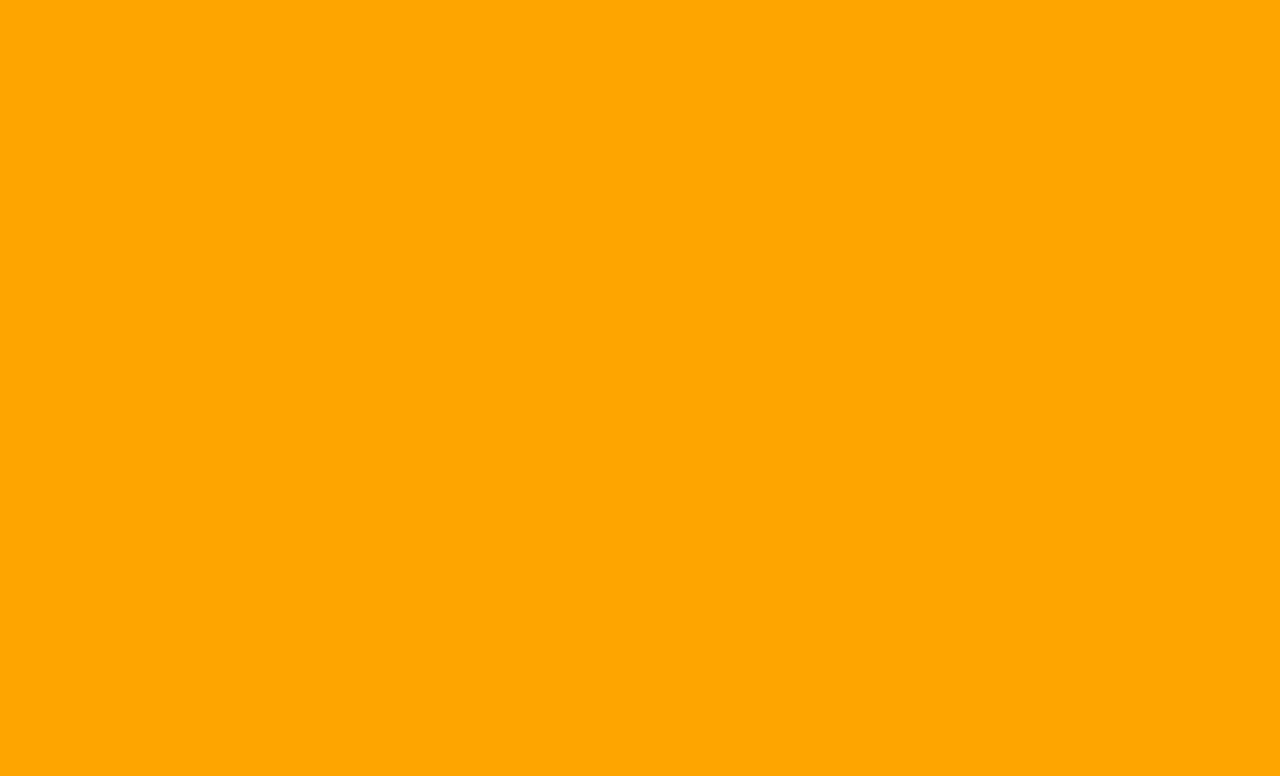
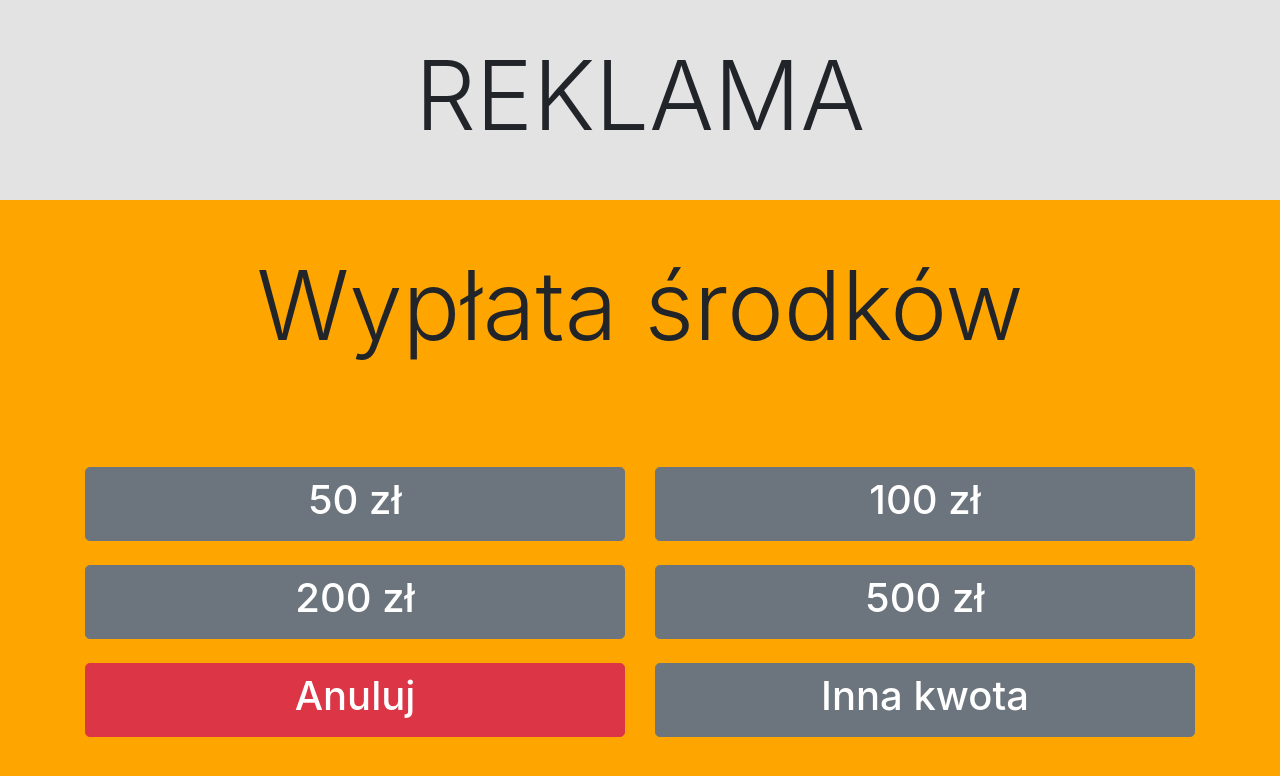
Before and after one commit to janb96/interfejsy_graficzne_UJ, a React (Create React App) app in the folder frontend/: page /v7 in a window 1280 px wide. Shown: the top 776 px of the page. Built offline with nearby package versions, Linux system fonts and the light colour scheme.

Commit message:
[NF] New view v7

```diff
--- a/frontend/src/App.js
+++ b/frontend/src/App.js
@@ -8,13 +8,17 @@ import V2 from './components/v2/V2';
 
 import V3 from './components/v3/V3';
 import V3_simple from './components/v3/V3_simple';
+
+import V4 from './components/v4/V4';
 import V4_simple from './components/v4/V4_simple';
+
 import V5 from './components/v5/V5';
 import V5_simple from './components/v5/V5_simple';
 
-import V4 from './components/v4/V4';
 
 import V6 from './components/v6/V6';
+
+import V7 from './components/v7/V7';
 
 //https://onedrive.live.com/?authkey=%21AHKkFUYexN9ih%5FU&cid=9FFB083ADCCEB07E&id=9FFB083ADCCEB07E%2186803&parId=9FFB083ADCCEB07E%2186797&o=OneUp
 
@@ -35,6 +39,7 @@ class App extends Component {
             <Route exact path='/v5' component={V5}/>
             <Route exact path='/v5-simple' component={V5_simple}/>
             <Route exact path='/v6' component={V6}/>
+            <Route exact path='/v7' component={V7}/>
           </Switch>
         </BrowserRouter>
     );
--- /dev/null
+++ b/frontend/src/components/v7/V7.js
@@ -0,0 +1,66 @@
+import React, {Component} from 'react';
+import axios from 'axios';
+
+class V7 extends Component {
+
+    constructor() {
+        super();
+        this.state = {
+        };
+    }
+
+    componentDidMount() {
+
+
+    }
+
+    render() {
+        return (
+            <div id="root">
+                <div id="reklama25">
+                    <h1 className="display-1">REKLAMA</h1>
+                </div>
+                <div id="dol75">
+                    <div className="container">
+                        <br/>
+                        <br/>
+                        <h1 className="display-1">Wypłata środków</h1>
+                        <br/>
+                        <br/>
+                        <br/>
+                        <br/>
+                        <div className="row">
+                            <div className="col-6">
+                                <button type="button" className="btn btn-secondary btn-lg btn-block"><h1>50 zł</h1></button>
+                            </div>
+                            <div className="col-6">
+                                <button type="button" className="btn btn-secondary btn-lg btn-block"><h1>100 zł</h1></button>
+                            </div>
+                        </div>
+                        <br/>
+                        <div className="row">
+                            <div className="col-6">
+                                <button type="button" className="btn btn-secondary btn-lg btn-block"><h1>200 zł</h1></button>
+                            </div>
+                            <div className="col-6">
+                                <button type="button" className="btn btn-secondary btn-lg btn-block"><h1>500 zł</h1></button>
+                            </div>
+                        </div>
+                        <br/>
+                        <div className="row">
+                            <div className="col-6">
+                                <button type="button" className="btn btn-danger btn-lg btn-block"><h1>Anuluj</h1></button>
+                            </div>
+                            <div className="col-6">
+                                <button type="button" className="btn btn-secondary btn-lg btn-block"><h1>Inna kwota</h1></button>
+                            </div>
+                        </div>
+
+                    </div>
+                </div>
+            </div>
+        );
+    }
+}
+
+export default V7;
```
